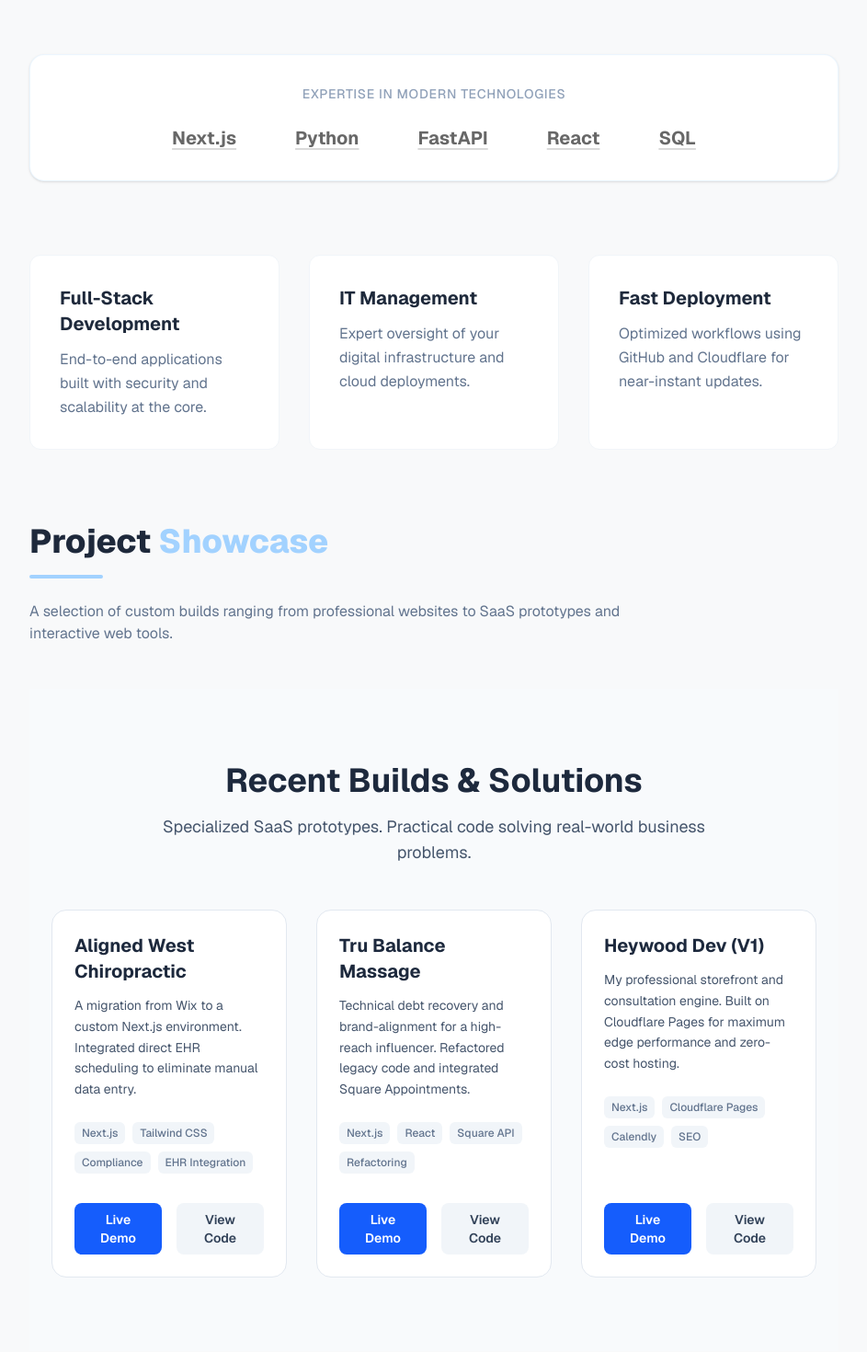
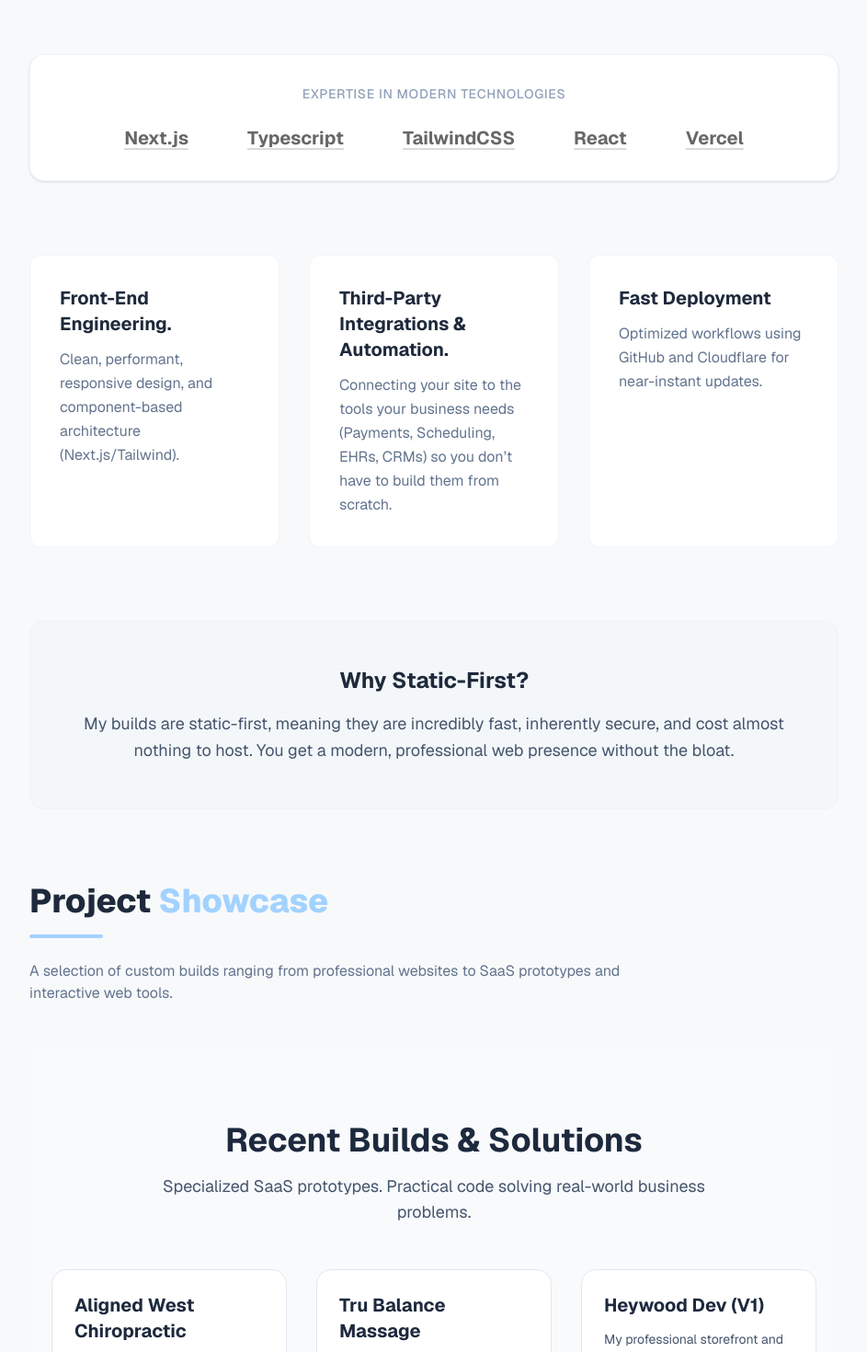
Before and after one commit to CarltonHeywood90/heywood-dev, a Next.js app: page / in a window 1280 px wide. Shown: the part 900-2370 px from the top of the page at 92% size, without its empty margins (168-1111 px from the left). Built offline with nearby package versions, Linux system fonts and the light colour scheme.

Commit message:
changed the wording on the site to reflect what services I actually offer

```diff
--- /dev/null
+++ b/app/components/WhyApproach.tsx
@@ -0,0 +1,33 @@
+import React from 'react';
+
+interface ApproachCardProps {
+  title: string;
+  description: string;
+}
+
+const ApproachCard: React.FC<ApproachCardProps> = ({ title, description }) => (
+  <div className="bg-white border border-slate-200 p-8 rounded-2xl shadow-sm hover:shadow-md transition-shadow">
+    <h3 className="text-xl font-bold text-dark-slate mb-3">{title}</h3>
+    <p className="text-slate-600 leading-relaxed">{description}</p>
+  </div>
+);
+
+export default function WhyApproach() {
+  return (
+    <section className="max-w-4xl mx-auto px-6 py-12">
+      <h2 className="text-2xl font-bold text-dark-slate mb-8 text-center">
+        Why My Approach Works
+      </h2>
+      <div className="grid md:grid-cols-2 gap-6">
+        <ApproachCard
+          title="Zero-Bloat Performance"
+          description="By prioritizing static-first architecture, your site stays lightning-fast and secure, regardless of traffic spikes."
+        />
+        <ApproachCard
+          title="Integration-First Strategy"
+          description="I don't reinvent the wheel. I connect your site to the industry-leading tools (Stripe, Calendly, Square, etc.) that your business already relies on, ensuring a seamless, automated workflow."
+        />
+      </div>
+    </section>
+  );
+}
--- a/app/data/projects.ts
+++ b/app/data/projects.ts
@@ -10,14 +10,14 @@ export interface Project {
 export const projects: Project[] = [
   {
     title: "Aligned West Chiropractic",
-    description: "A migration from Wix to a custom Next.js environment. Integrated direct EHR scheduling to eliminate manual data entry.",
+    description: "A migration from Wix to a custom Next.js environment. Seamless Workflow Automation.",
     tags: ["Next.js", "Tailwind CSS", "Compliance", "EHR Integration"],
     liveUrl: "https://www.alignedwest.com",
     codeUrl: "https://github.com/CarltonHeywood90/aligned-west-chiro-demo",
   },
   {
     title: "Tru Balance Massage",
-    description: "Technical debt recovery and brand-alignment for a high-reach influencer. Refactored legacy code and integrated Square Appointments.",
+    description: "Technical debt recovery and brand-alignment for a high-reach influencer. Recovered legacy code and integrated modern scheduling.",
     tags: ["Next.js", "React", "Square API", "Refactoring"],
     liveUrl: "https://www.trubalance.life",
     codeUrl: "https://github.com/CarltonHeywood90/tru-balance-3-24-2026",
--- a/app/page.tsx
+++ b/app/page.tsx
@@ -15,8 +15,7 @@ export default function Home() {
             <span className="text-baby-blue">Modern Web.</span>
           </h1>
           <p className="max-w-2xl text-slate-600 text-lg md:text-xl mb-10 leading-relaxed">
-            From high-performance Next.js interfaces to robust Python backends,
-            I build scalable digital infrastructure for your business.
+          High-performance web interfaces powered by modern, reliable third-party integrations.
           </p>
           <div className="flex flex-col sm:flex-row gap-4">
             <Link href="https://calendly.com/cjwood1/new-meeting" className="bg-baby-blue text-white px-8 py-4 rounded-lg font-bold text-lg hover:bg-baby-blue/90 transition-all shadow-lg shadow-baby-blue/20">
@@ -37,10 +36,10 @@ export default function Home() {
           </p>
           <div className="flex flex-wrap justify-center gap-8 md:gap-16 grayscale opacity-70">
             <span className="text-xl font-bold text-dark-slate underline decoration-baby-blue decoration-2 underline-offset-4">Next.js</span>
-            <span className="text-xl font-bold text-dark-slate underline decoration-baby-blue decoration-2 underline-offset-4">Python</span>
-            <span className="text-xl font-bold text-dark-slate underline decoration-baby-blue decoration-2 underline-offset-4">FastAPI</span>
+            <span className="text-xl font-bold text-dark-slate underline decoration-baby-blue decoration-2 underline-offset-4">Typescript</span>
+            <span className="text-xl font-bold text-dark-slate underline decoration-baby-blue decoration-2 underline-offset-4">TailwindCSS</span>
             <span className="text-xl font-bold text-dark-slate underline decoration-baby-blue decoration-2 underline-offset-4">React</span>
-            <span className="text-xl font-bold text-dark-slate underline decoration-baby-blue decoration-2 underline-offset-4">SQL</span>
+            <span className="text-xl font-bold text-dark-slate underline decoration-baby-blue decoration-2 underline-offset-4">Vercel</span>
           </div>
         </div>
       </section>
@@ -48,8 +47,8 @@ export default function Home() {
       {/* 3. QUICK FEATURES */}
       <section className="max-w-7xl mx-auto px-6 grid md:grid-cols-3 gap-8">
         {[
-          { title: "Full-Stack Development", desc: "End-to-end applications built with security and scalability at the core." },
-          { title: "IT Management", desc: "Expert oversight of your digital infrastructure and cloud deployments." },
+          { title: "Front-End Engineering.", desc: "Clean, performant, responsive design, and component-based architecture (Next.js/Tailwind)." },
+          { title: "Third-Party Integrations & Automation.", desc: "Connecting your site to the tools your business needs (Payments, Scheduling, EHRs, CRMs) so you don’t have to build them from scratch." },
           { title: "Fast Deployment", desc: "Optimized workflows using GitHub and Cloudflare for near-instant updates." }
         ].map((feature, i) => (
           <div key={i} className="p-8 border border-slate-100 rounded-xl hover:shadow-md transition-shadow bg-white">
@@ -57,6 +56,18 @@ export default function Home() {
             <p className="text-slate-500 leading-relaxed">{feature.desc}</p>
           </div>
         ))}
+      </section>
+
+      {/* 3.5 WHY STATIC BLURB */}
+      <section className="max-w-7xl mx-auto px-6">
+        <div className="bg-baby-blue/5 border border-baby-blue/10 rounded-2xl p-8 md:p-12 text-center">
+          <h3 className="text-2xl font-bold text-dark-slate mb-4">Why Static-First?</h3>
+          <p className="text-slate-600 max-w-3xl mx-auto text-lg leading-relaxed">
+            My builds are static-first, meaning they are incredibly fast, inherently secure,
+            and cost almost nothing to host. You get a modern, professional web presence
+            without the bloat.
+          </p>
+        </div>
       </section>
 
       {/* 4. PORTFOLIO GRID SECTION (The New Addition) */}
--- a/app/site/about/page.tsx
+++ b/app/site/about/page.tsx
@@ -1,4 +1,5 @@
 import Image from 'next/image';
+import WhyApproach from '@/app/components/WhyApproach';
 
 export default function AboutPage() {
   return (
@@ -29,22 +30,22 @@ export default function AboutPage() {
 
           <div className="space-y-6 text-lg text-slate-600 leading-relaxed">
             <p>
-              Led by a specialist in IT Management and Full-Stack Development,
-              Heywood Dev focuses on building high-performance digital solutions
-              that bridge the gap between complex backend logic and intuitive user interfaces.
+            Led by a specialist in IT Management and modern web architecture, Heywood Dev focuses on building high-performance digital solutions that connect your business to the tools you need to scale.
             </p>
             <p>
-              With a background rooted in meticulous trade work and advanced technical
-              strategy, I approach every project with a built-to-last mindset. Whether
-              it is a high-converting landing page in Next.js or a data-driven
-              Python backend, the goal is always clear: scalability, security, and speed.
-            </p>
-            <p className="pt-4 border-t border-slate-100 italic">
-              Based in Payson, Utah. Serving clients worldwide.
+            I bridge the gap between clean, intuitive design and reliable third-party integration. Rather than building heavy, complex, and high-maintenance backends, I leverage modern, static-first frameworks to create websites that are incredibly fast, inherently secure, and cost-effective to host.
             </p>
           </div>
         </div>
-
+      </div>
+      <p className="text-justified mt-10 space-y-6 text-lg text-slate-600 leading-relaxed">
+      With a background rooted in meticulous trade work and professional project management, I approach every project with a "built-to-last" mindset. Whether it is a high-converting interface in Next.js or integrating advanced scheduling and automation workflows, the goal is always the same: efficiency, reliability, and speed.
+      </p>
+      <p className="pt-4 border-t border-slate-100 italic text-center">
+      Based in Payson, Utah. Serving clients worldwide.
+      </p>
+      <div className="mt-10">
+          <WhyApproach />
       </div>
     </div>
   );
--- a/app/site/services/page.tsx
+++ b/app/site/services/page.tsx
@@ -1,18 +1,18 @@
 export default function ServicesPage() {
   const services = [
     {
-      title: "Full-Stack Web Development",
-      description: "Custom, high-performance applications built with Next.js, React, and Node.js. Focused on SEO, speed, and clean architecture.",
-      features: ["Responsive Design", "API Integration", "Performance Optimization"]
+      title: "Professional Web Interfaces",
+      description: "I design and develop responsive, high-performance websites optimized for speed and accessibility. I build clean, maintainable, and modern interfaces that ensure your brand looks professional on any device.",
+      features: ["Responsive Design", "Modern Tech Stack", "Performance Optimization"]
     },
     {
-      title: "Backend & Data Solutions",
-      description: "Robust server-side logic using Python and SQL. I build the 'brains' of your application to handle complex data and scaling.",
-      features: ["Database Design", "Automation Scripts", "Secure Authentication"]
+      title: "Third-Party Integration Specialist",
+      description: "You don't need a custom, high-maintenance backend to have a powerful website. I connect your site to the best-in-class tools you already use—whether it's payment processors, scheduling platforms, CRMs, or email automation—ensuring your digital ecosystem works as a unified whole.",
+      features: ["Seamless 3rd-Party Connectivity", "Workflow Automation", "Form & Data Collection Handling"]
     },
     {
-      title: "IT Management & Strategy",
-      description: "Professional oversight of your digital infrastructure. From cloud deployments to long-term technical roadmaps.",
+      title: "Digital Infrastructure & Maintenance",
+      description: "I provide professional oversight of your digital infrastructure so you don't have to worry about the technical details. From secure, lightning-fast cloud deployments to long-term technical guidance.",
       features: ["Cloud Hosting (Vercel/Cloudflare)", "Security Audits", "Legacy System Migration"]
     }
   ];
@@ -21,11 +21,10 @@ export default function ServicesPage() {
     <div className="section-padding">
       <div className="text-center mb-16">
         <h1 className="text-4xl md:text-6xl font-extrabold text-dark-slate mb-6">
-          Technical <span className="text-baby-blue">Expertise.</span>
+        Streamlined <span className="text-baby-blue">Web Solutions.</span>
         </h1>
         <p className="text-lg text-slate-600 max-w-2xl mx-auto">
-          Providing end-to-end digital solutions for businesses that demand
-          reliability and modern performance.
+        I specialize in building high-performance, static-first websites that integrate seamlessly with the digital tools your business already relies on.
         </p>
       </div>
 
@@ -56,10 +55,9 @@ export default function ServicesPage() {
 
       {/* Call to Action Section */}
       <div className="mt-20 bg-dark-slate rounded-3xl p-12 text-center text-white">
-        <h2 className="text-3xl font-bold mb-4">Have a unique technical challenge?</h2>
+        <h2 className="text-3xl font-bold mb-4">Ready to streamline your online presence?</h2>
         <p className="text-slate-300 mb-8 max-w-xl mx-auto">
-          I specialize in custom integrations and solving complex workflow problems.
-          We should talk about how we can streamline your business.
+        I specialize in solving complex integration problems through simple, elegant solutions. Let's discuss how we can modernize your site and automate your workflow.
         </p>
         <a href="https://calendly.com/cjwood1/new-meeting" className="btn-primary inline-block">
           Start Your Project
```
